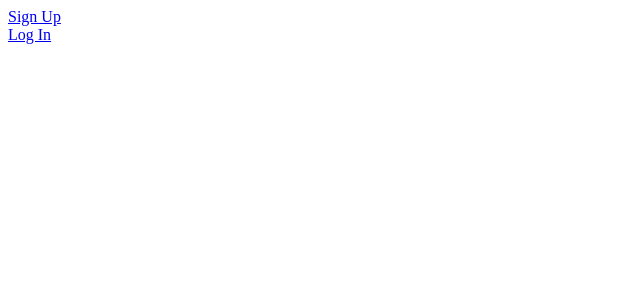
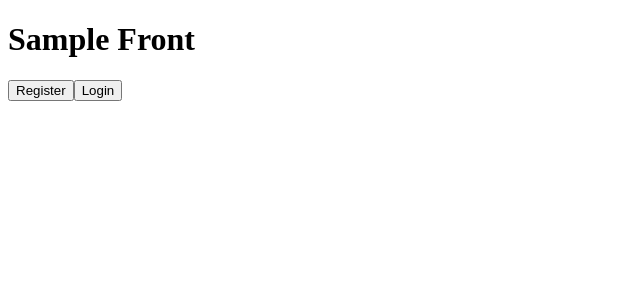
Before and after one commit to NitGanwani/OnlyFilms-Frontend, a React (Vite) app: page / in a window 1280 px wide. Shown: the top 300 px of the page, without its empty margins (0-640 px from the left). Built offline with nearby package versions, Linux system fonts and the light colour scheme.

Commit message:
Add functionality for logout user

```diff
--- a/src/core/services/user.repository.ts
+++ b/src/core/services/user.repository.ts
@@ -1,24 +1,24 @@
 import { User } from "../../features/models/user";
 import { ApiRepository } from "./api.repository";
 
-type ApiResponse = {
-  items: User[];
-};
+// TEMP type ApiResponse = {
+//   items: User[];
+// };
 export class UserRepository extends ApiRepository<User> {
   constructor(public url: string) {
     super(url);
   }
 
-  async getAll(): Promise<User[]> {
-    const response = await fetch(this.url);
-    if (!response.ok) {
-      const message = `Error: ${response.status}. ${response.statusText}`;
-      throw new Error(message);
-    }
+  // TEMP async getAll(): Promise<User[]> {
+  //   const response = await fetch(this.url);
+  //   if (!response.ok) {
+  //     const message = `Error: ${response.status}. ${response.statusText}`;
+  //     throw new Error(message);
+  //   }
 
-    const data = response.json() as Promise<ApiResponse>;
-    return (await data).items;
-  }
+  //   const data = response.json() as Promise<ApiResponse>;
+  //   return (await data).items;
+  // }
 
   async register(item: Partial<User>): Promise<User> {
     const response = await fetch(this.url + "user/register", {
--- a/src/features/components/home/Home.tsx
+++ b/src/features/components/home/Home.tsx
@@ -1,16 +1,49 @@
-import { Link } from "react-router-dom";
+import { useNavigate } from "react-router-dom";
+import { useUsers } from "../../hooks/use.users";
+import { useSelector } from "react-redux";
+import { RootState } from "../../../core/store/store";
 
 export default function Home() {
+  const { handleLogoutUser } = useUsers();
+  const navigate = useNavigate();
+
+  const { token, currentUser } = useSelector((state: RootState) => state.users);
+
+  const handleUser = () => {
+    if (token) {
+      runLogout();
+    } else {
+      navigate("/login");
+    }
+  };
+
+  const handleRegister = () => {
+    console.log("Register");
+    navigate("/register");
+  };
+
+  const runLogout = () => {
+    handleLogoutUser();
+  };
+
   return (
     <>
-      <>
+      <header>
+        <h1>Sample Front</h1>
         <div>
-          <Link to={"/register"}>Sign Up</Link>
+          {token ? (
+            <>
+              <button onClick={handleUser}>Logout</button>
+              <span>Hola, {currentUser.userName}</span>
+            </>
+          ) : (
+            <>
+              <button onClick={handleRegister}>Register</button>
+              <button onClick={handleUser}>Login</button>
+            </>
+          )}
         </div>
-        <div>
-          <Link to={"/login"}>Log In</Link>
-        </div>
-      </>
+      </header>
     </>
   );
 }
--- a/src/features/hooks/use.users.ts
+++ b/src/features/hooks/use.users.ts
@@ -1,12 +1,7 @@
 import { useSelector, useDispatch } from "react-redux";
 import { AppDispatch, RootState, store } from "../../core/store/store";
-import { useCallback, useMemo } from "react";
-import {
-  ac,
-  loadUsersAsync,
-  loginUserAsync,
-  registerUserAsync,
-} from "../redux/users.slice";
+import { useMemo } from "react";
+import { ac, loginUserAsync, registerUserAsync } from "../redux/users.slice";
 import { User } from "../models/user";
 import { UserRepository } from "../../core/services/user.repository";
 
@@ -19,9 +14,9 @@ export function useUsers() {
 
   const repo: UserRepository = useMemo(() => new UserRepository(url), []);
 
-  const handleLoadUsers = useCallback(async () => {
-    dispatch(loadUsersAsync(repo));
-  }, [repo, dispatch]);
+  // TEMP const handleLoadUsers = useCallback(async () => {
+  //   dispatch(loadUsersAsync(repo));
+  // }, [repo, dispatch]);
 
   const handleRegisterUser = async (user: Partial<User>) => {
     dispatch(registerUserAsync({ repo, user }));
@@ -38,13 +33,18 @@ export function useUsers() {
     dispatch(ac.getToken(token));
   };
 
+  const handleLogoutUser = () => {
+    dispatch(ac.logoutUser());
+    localStorage.removeItem("userToken");
+  };
+
   return {
-    handleLoadUsers,
     users,
     handleRegisterUser,
     handleLoginUser,
     currentUser,
     token: token,
     handleGetToken,
+    handleLogoutUser,
   };
 }
```
Also changed, not shown: 1 other file (tests, documents, lock files or other folders).
